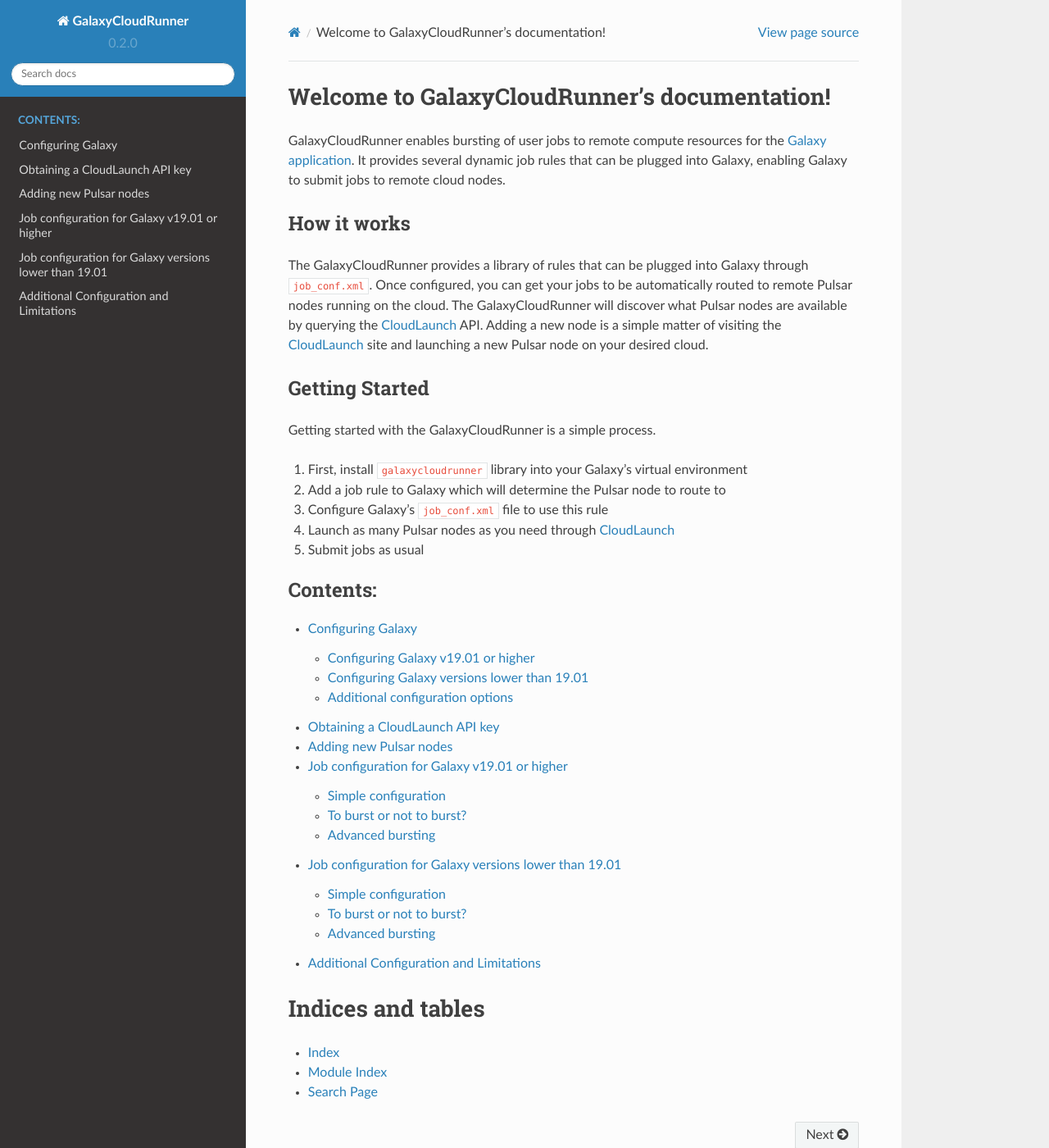
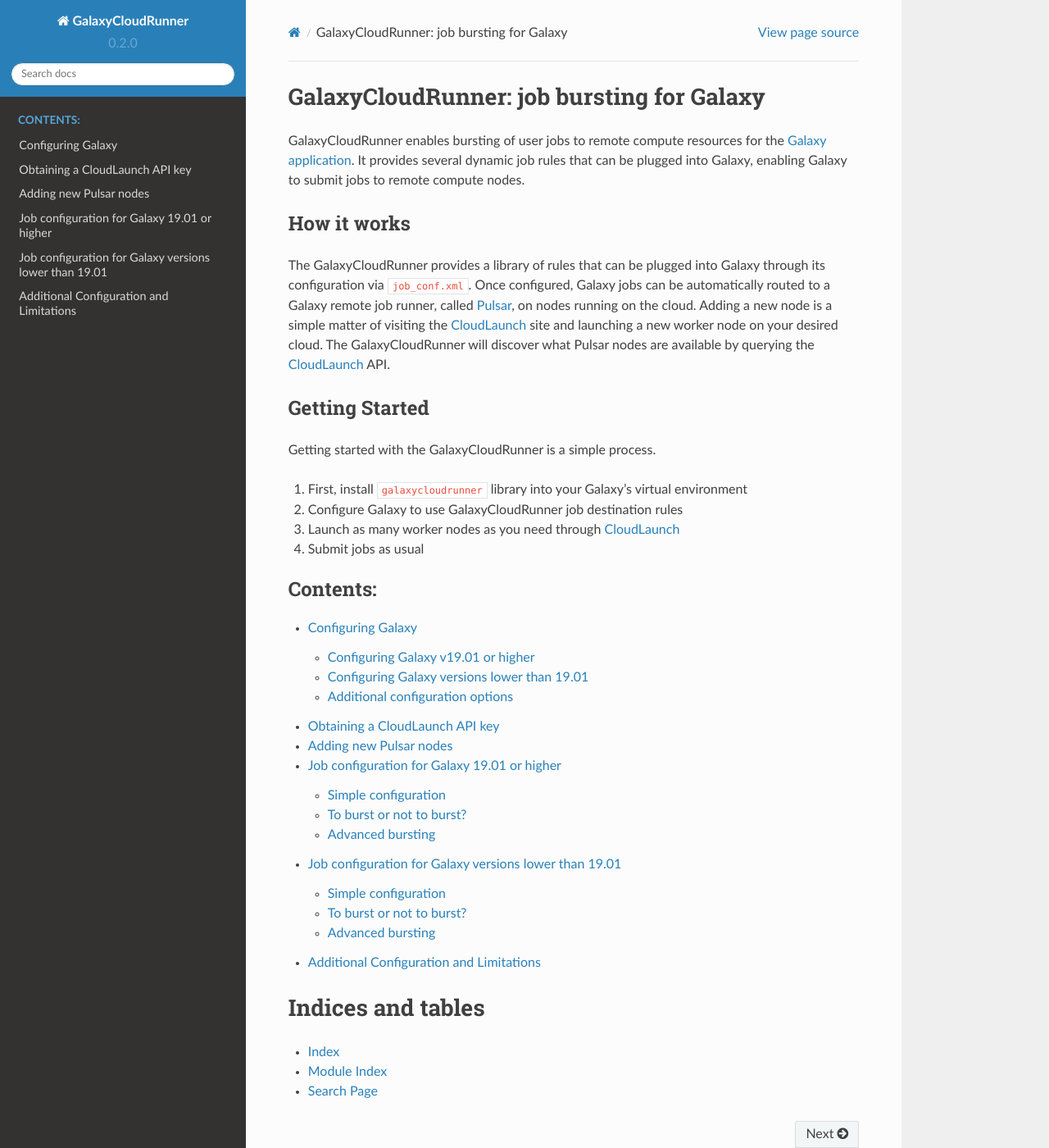
Before and after one commit to CloudVE/galaxycloudrunner, a Sphinx documentation site: the page built from docs/index.rst, in a window 1280 px wide and 1400 px high. Shown: the whole window at 82% size. Built offline with Sphinx 7.4.7 and the Read the Docs theme 2.0.0, drawn with Linux system fonts in a browser that asks for light colours.

Commit message:
General documentation updates

```diff
--- a/docs/index.rst
+++ b/docs/index.rst
@@ -1,24 +1,19 @@
-.. GalaxyCloudRunner documentation master file, created by
-   sphinx-quickstart on Sat Nov 10 18:16:35 2018.
-   You can adapt this file completely to your liking, but it should at least
-   contain the root `toctree` directive.
-
-Welcome to GalaxyCloudRunner's documentation!
-=============================================
+GalaxyCloudRunner: job bursting for Galaxy
+==========================================
 
 GalaxyCloudRunner enables bursting of user jobs to remote compute resources for
-the `Galaxy application`_. It provides several dynamic
-job rules that can be plugged into Galaxy, enabling Galaxy to submit jobs to
-remote cloud nodes.
+the `Galaxy application`_. It provides several dynamic job rules that can be
+plugged into Galaxy, enabling Galaxy to submit jobs to remote compute nodes.
 
 How it works
 ------------
-The GalaxyCloudRunner provides a library of rules that can be plugged into Galaxy
-through ``job_conf.xml``. Once configured, you can get your jobs to be automatically
-routed to remote Pulsar nodes running on the cloud. The GalaxyCloudRunner will discover
-what Pulsar nodes are available by querying the `CloudLaunch`_ API.
-Adding a new node is a simple matter of visiting the `CloudLaunch`_ site and launching
-a new Pulsar node on your desired cloud.
+The GalaxyCloudRunner provides a library of rules that can be plugged into
+Galaxy through its configuration via ``job_conf.xml``. Once configured, Galaxy
+jobs can be automatically routed to a Galaxy remote job runner, called
+`Pulsar`_, on nodes running on the cloud. Adding a new node is a simple matter
+of visiting the `CloudLaunch`_ site and launching a new worker node on your
+desired cloud. The GalaxyCloudRunner will discover what Pulsar nodes are
+available by querying the `CloudLaunch`_ API.
 
 
 Getting Started
@@ -26,10 +21,9 @@
 Getting started with the GalaxyCloudRunner is a simple process.
 
 1. First, install ``galaxycloudrunner`` library into your Galaxy's virtual environment
-2. Add a job rule to Galaxy which will determine the Pulsar node to route to
-3. Configure Galaxy's ``job_conf.xml`` file to use this rule
-4. Launch as many Pulsar nodes as you need through `CloudLaunch`_
-5. Submit jobs as usual
+2. Configure Galaxy to use GalaxyCloudRunner job destination rules
+3. Launch as many worker nodes as you need through `CloudLaunch`_
+4. Submit jobs as usual
 
 
 .. toctree::
--- a/docs/topics/add_pulsar_node.rst
+++ b/docs/topics/add_pulsar_node.rst
@@ -2,7 +2,7 @@
 -----------------------
 
 1. To launch a new Pulsar node, go to `https://launch.usegalaxy.org/`_
-2. Select the ``Pulsar Standalone`` appliance.
+2. Select the ``Galaxy Cloud Bursting`` appliance.
 
 .. image:: ../images/pulsar_select_appliance.png
 
--- a/docs/topics/configure_job_conf.rst
+++ b/docs/topics/configure_job_conf.rst
@@ -1,4 +1,4 @@
-Job configuration for Galaxy v19.01 or higher
+Job configuration for Galaxy 19.01 or higher
 ==============================================
 
 Simple configuration
@@ -130,7 +130,7 @@
    :linenos:
    :emphasize-lines: 20-23
 
-Galaxy versions prior to v19.01 do not support chaining dynamic rules, and
+Galaxy versions prior to 19.01 do not support chaining dynamic rules, and
 therefore, we have provided a single monolithic rule that can handle both
 scenarios.
 
```
Also changed, not shown: other parts of docs/index.rst (+1 -0 lines), docs/topics/additional_notes.rst (+6 -6 lines), docs/images/pulsar_launch_appliance.png, docs/images/pulsar_select_appliance.png, docs/images/pulsar_select_target_cloud.png.
